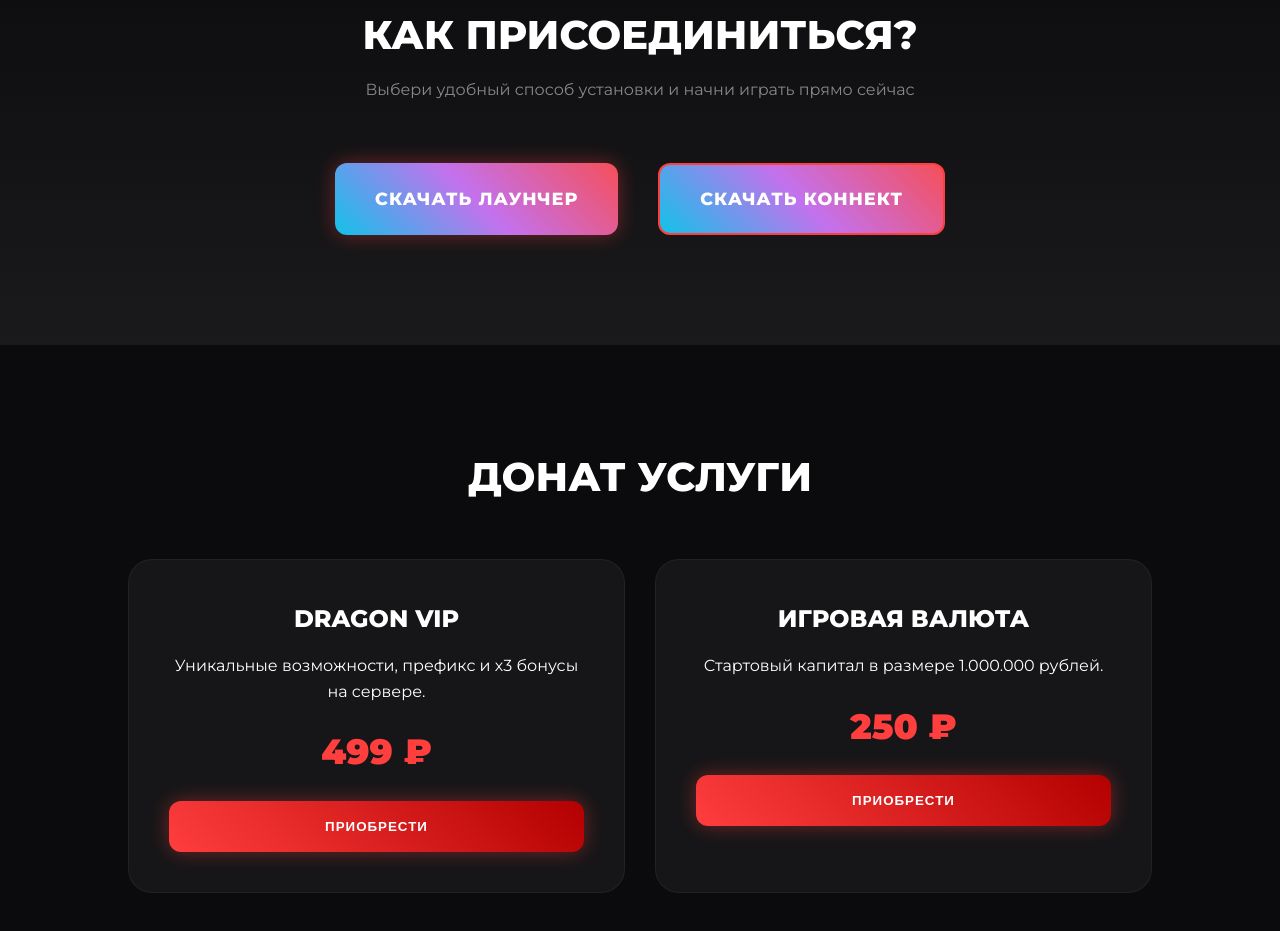
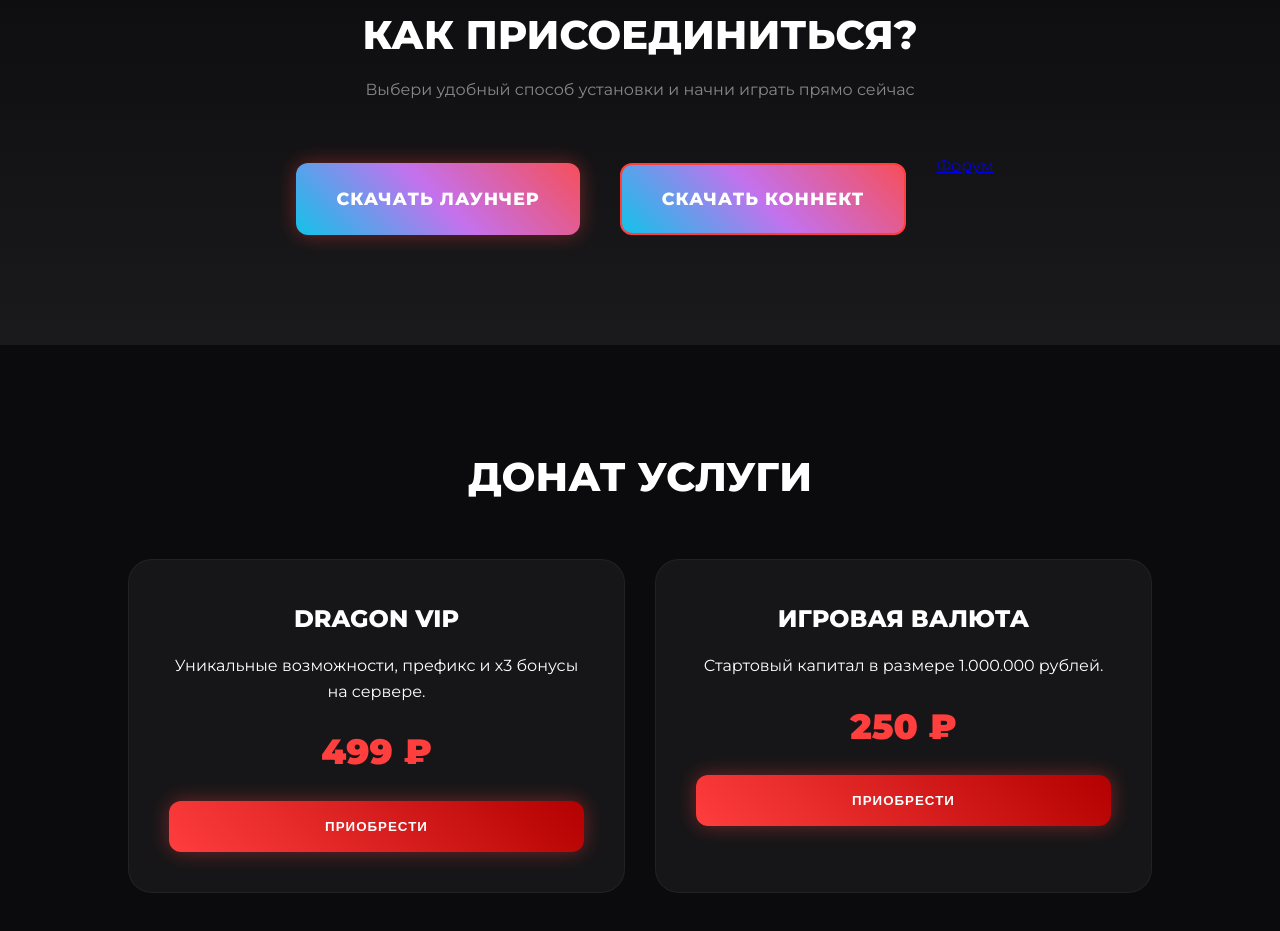
Before and after one commit to artem5kkub232-collab/dragon-crmp, a plain HTML site: page index.html in a window 1280 px wide. Shown: the part 897-1828 px from the top of the page. Drawn offline with Linux system fonts and the light colour scheme.

Commit message:
Update index.html

```diff
--- a/index.html
+++ b/index.html
@@ -203,8 +203,9 @@
         <h2 style="font-size: 2.5rem;">КАК ПРИСОЕДИНИТЬСЯ?</h2>
         <p style="color: #888; margin-top: 10px;">Выбери удобный способ установки и начни играть прямо сейчас</p>
         <div style="margin-top: 50px; display: flex; justify-content: center; flex-wrap: wrap; gap: 20px;">
-            <a href="#" class="btn btn-glow btn-download">СКАЧАТЬ ЛАУНЧЕР</a>
+            <a href="https://files.maze-host.ru/gtasamp.zip" class="btn btn-glow btn-download">СКАЧАТЬ ЛАУНЧЕР</a>
             <a href="#" class="btn btn-outline btn-download" style="border: 2px solid var(--primary);">СКАЧАТЬ КОННЕКТ</a>
+            <a href="#" class="nav-link">Форум</a>
         </div>
     </section>
 
```
